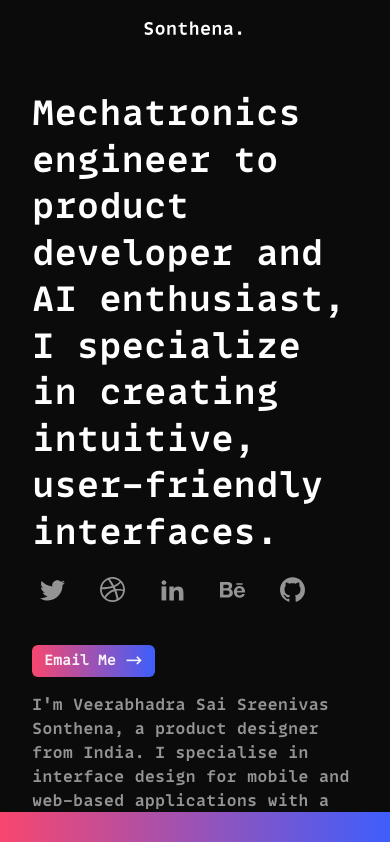
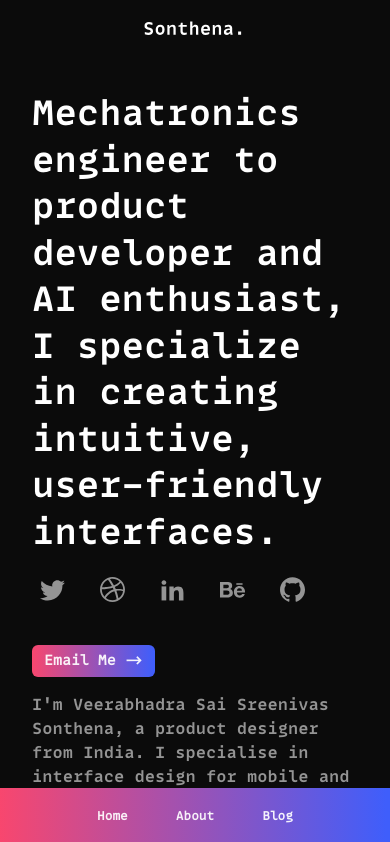
Before and after one commit to Sreenivas1323/Web2.0, a Next.js app: page / in a window 390 px wide. Shown: the top 842 px of the page. Built offline with nearby package versions, Linux system fonts and the light colour scheme.

Commit message:
feat: enable and style navigation links for both desktop and mobile

```diff
--- a/src/components/Header.js
+++ b/src/components/Header.js
@@ -27,24 +27,18 @@ const FavIcon = (props) => (
   </Link>
 );
 
-const Links = () => {
+const Links = ({ isMobile }) => {
   return (
-    <Stack direction={{ base: "row", med: "column" }} spacing={"20"}>
-      {/* <Link href="/about" passhref>
-        <a>
-          <CustomButton variant="ghost">About</CustomButton>
-        </a>
+    <Stack direction={"row"} spacing={isMobile ? "4" : "20"}>
+      <Link href="/" passHref>
+        <CustomButton variant="ghost" color={isMobile ? "white" : "ash"}>Home</CustomButton>
       </Link>
-      <Link href="/blog" passhref>
-        <a>
-          <CustomButton variant="ghost">Blog</CustomButton>
-        </a>
-      </Link> */}
-      {/* <Link href="/Projects" passHref>
-    <a href="/Projects">
-      <CustomButton variant="ghost">Projects</CustomButton>
-    </a>
-  </Link> */}
+      <Link href="/about" passHref>
+        <CustomButton variant="ghost" color={isMobile ? "white" : "ash"}>About</CustomButton>
+      </Link>
+      <Link href="/blog" passHref>
+        <CustomButton variant="ghost" color={isMobile ? "white" : "ash"}>Blog</CustomButton>
+      </Link>
     </Stack>
   );
 };
@@ -66,7 +60,7 @@ const Header = () => {
             <FavIcon />
           </CustomButton>
           <Spacer />
-          <Links />
+          <Links isMobile={false} />
         </Flex>
       </Container>
 
@@ -86,10 +80,10 @@ const Header = () => {
           background: "linear-gradient(90deg, #FC466B -2.22%, #3F5EFB 99.02%)",
           zIndex: "99",
         }}
-        py={4}
+        py={2}
       >
-        <Center justifyContent="space-evenly">
-          <Links />
+        <Center>
+          <Links isMobile={true} />
         </Center>
       </Container>
     </>
```
